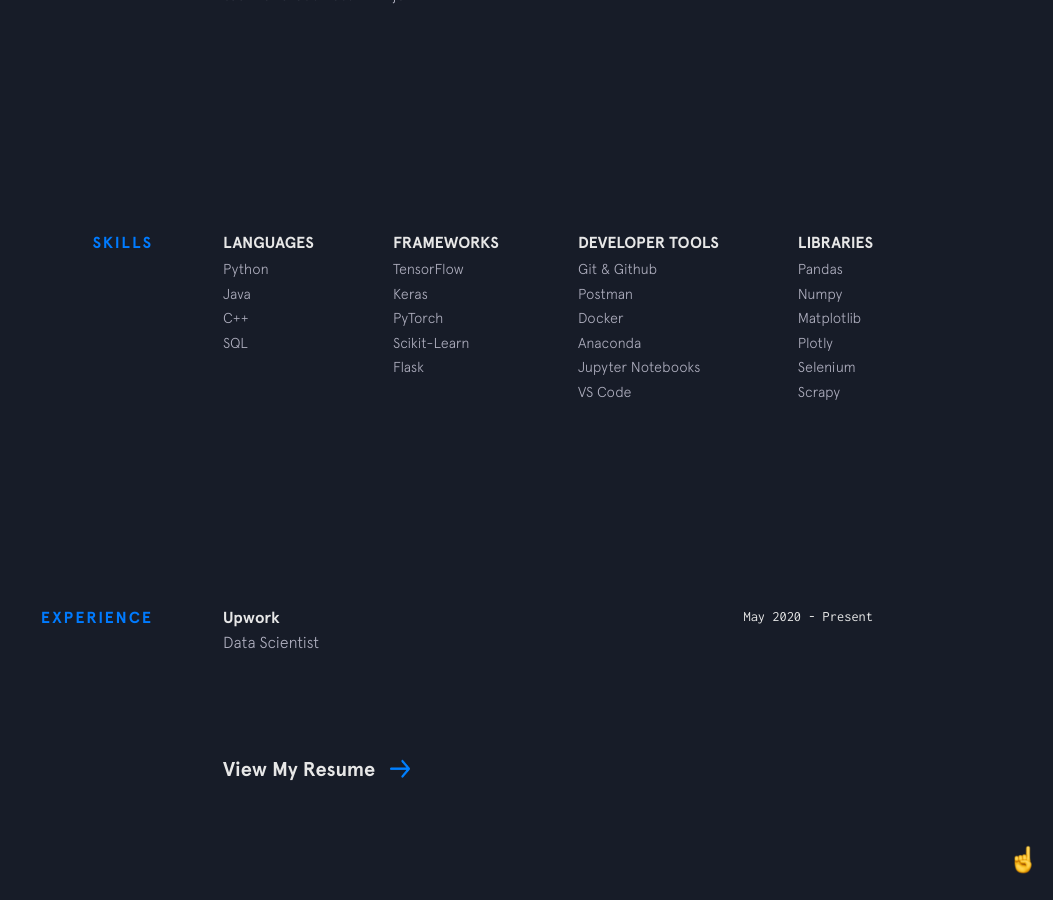
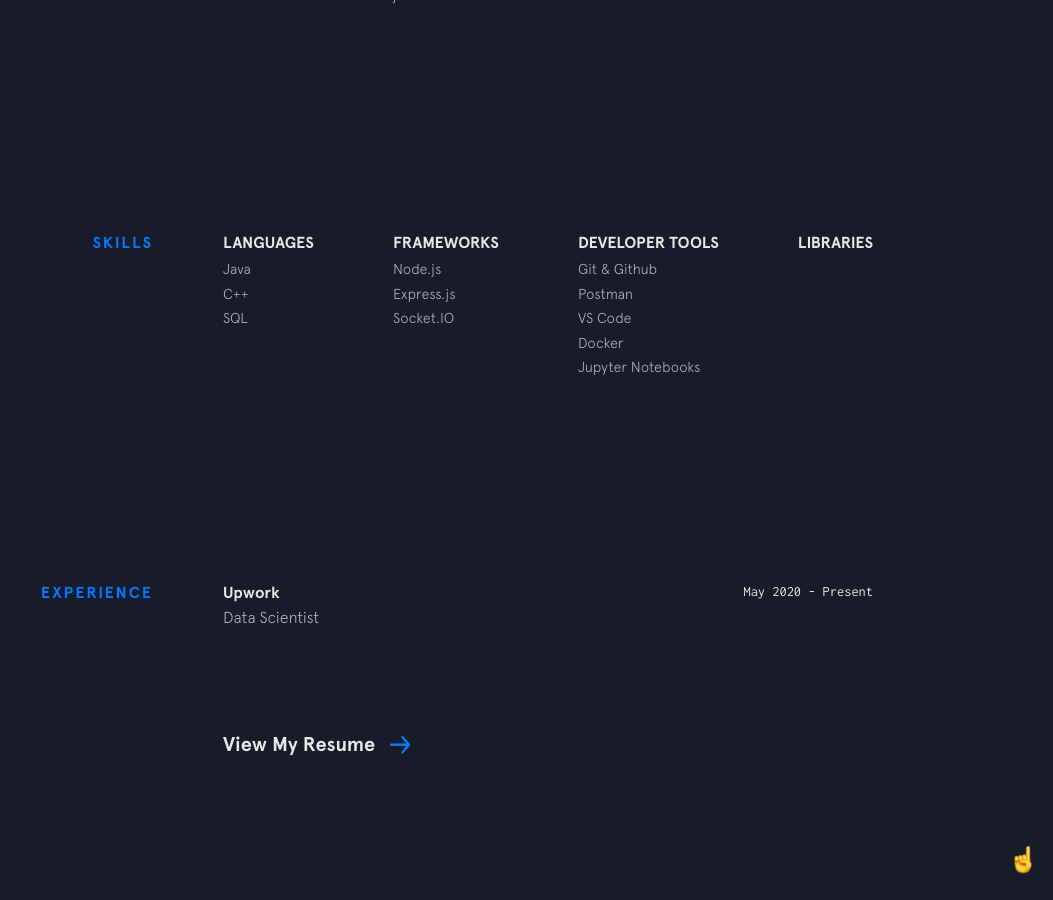
Before and after one commit to bhor123/harsh9200.github.io, a Jekyll site: the page built from index.html, in a window 1280 px wide and 900 px high, scrolled down 1115 px. Shown: the whole window, without its empty margins (227-1280 px from the left). Built offline with Jekyll 4.4.1, drawn with Linux system fonts in a browser that asks for light colours; nearby versions of some CDN libraries.

Commit message:
Update skills.yml

```diff
--- a/_data/skills.yml
+++ b/_data/skills.yml
@@ -1,28 +1,20 @@
 languages:
-  - item: Python
   - item: Java
   - item: C++
   - item: SQL
 
 frameworks:
-  - item: TensorFlow
-  - item: Keras
-  - item: PyTorch
-  - item: Scikit-Learn
-  - item: Flask
+  - item: Node.js
+  - item: Express.js
+  - item: Socket.IO
 
 tools:
   - item: Git & Github
   - item: Postman
+  - item: VS Code
   - item: Docker
-  - item: Anaconda
   - item: Jupyter Notebooks
-  - item: VS Code
 
-design:
-  - item: Pandas
-  - item: Numpy
-  - item: Matplotlib
-  - item: Plotly
-  - item: Selenium
-  - item: Scrapy
+Operating Systems:
+  -item: Windows
+  -item: Ubuntu
```
